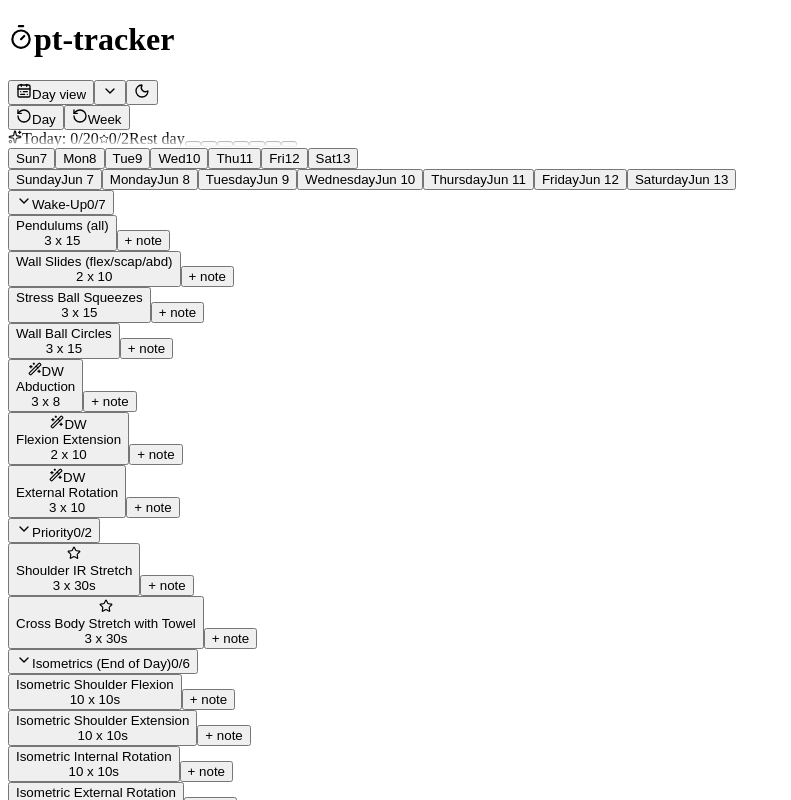
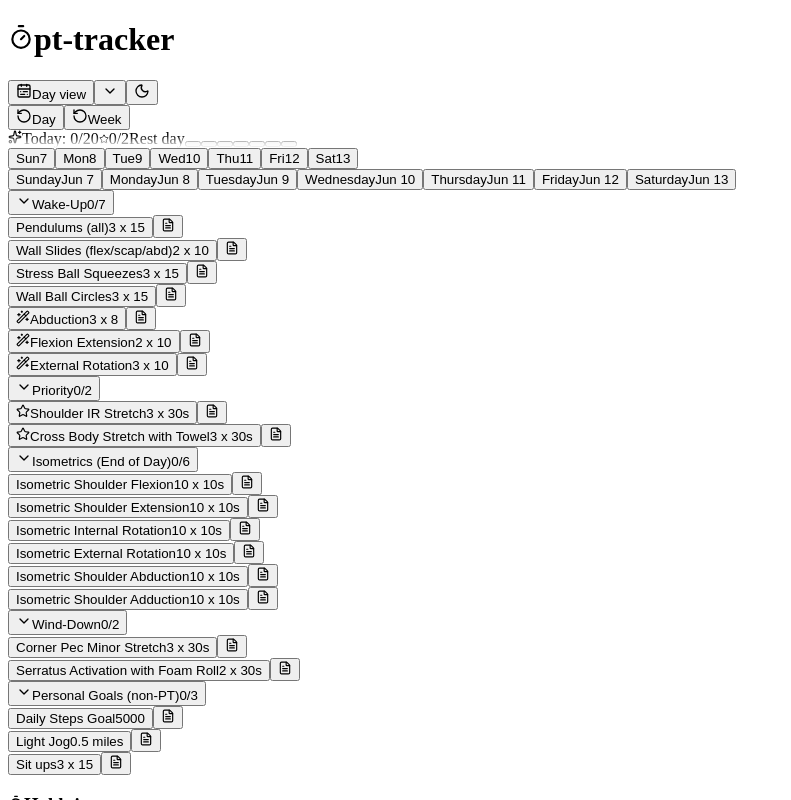
Before and after one commit to ungoldman/pt-tracker, a React (Vite) app: page / in a window 1280 px wide. Both pictures are taken after a click on the button "Week view". Shown: the top 800 px of the page, without its empty margins (0-791 px from the left). Built offline with nearby package versions, Linux system fonts and the light colour scheme; the HTML template or start-up script is replaced by a standard one.

Commit message:
dense single-line rows, flat list, icon badges

```diff
--- a/src/App.jsx
+++ b/src/App.jsx
@@ -361,7 +361,7 @@ const App = () => {
               <div key={category}>
                 <button
                   onClick={() => toggleCategoryCollapse(day, category)}
-                  className={`w-full flex items-center gap-2 font-semibold text-xs uppercase tracking-wide mb-2 px-2 py-1 rounded transition-colors ${
+                  className={`w-full flex items-center gap-2 font-semibold text-xs uppercase tracking-wide mb-1 px-2 py-1 rounded transition-colors ${
                     darkMode
                       ? 'text-blue-400 hover:bg-gray-700/50'
                       : 'text-blue-600 hover:bg-blue-50'
@@ -385,7 +385,7 @@ const App = () => {
                   </span>
                 </button>
                 <div
-                  className={`h-1 mx-2 mb-2 rounded-full overflow-hidden ${darkMode ? 'bg-gray-700/60' : 'bg-gray-200'}`}
+                  className={`h-1 mx-2 mb-1.5 rounded-full overflow-hidden ${darkMode ? 'bg-gray-700/60' : 'bg-gray-200'}`}
                 >
                   <div
                     className={`h-full rounded-full transition-all duration-300 ${
@@ -397,7 +397,7 @@ const App = () => {
                   />
                 </div>
                 {!isCollapsed && (
-                  <div className="space-y-2">
+                  <div className={`divide-y ${darkMode ? 'divide-gray-700/60' : 'divide-gray-200'}`}>
                     {exList.map(({ ex, index: exIndex }) => {
                       const exerciseKey = `${day}-${category}-${exIndex}`;
                       const noteText = getNote(day, category, exIndex);
--- a/src/components/ExerciseRow.jsx
+++ b/src/components/ExerciseRow.jsx
@@ -4,10 +4,11 @@ import Confetti from './Confetti';
 import { formatExerciseName, getExerciseIcon, getPriorityIcon } from '../lib/exerciseDisplay';
 
 /**
- * One exercise: completion toggle, equipment/priority badges, sets/reps, and
- * (in day/3-day view) an expandable note editor. Presentational — all state
- * reads and mutations come in as props. Memoized so note keystrokes and
- * confetti only re-render the affected row, not every row on screen.
+ * One exercise as a dense flat list row: completion toggle, badges, name,
+ * sets/reps right-aligned on one line (day/3-day) or stacked (narrow week
+ * columns), plus a note affordance with an expandable editor in day/3-day
+ * view. Presentational — all state reads and mutations come in as props.
+ * Memoized so note keystrokes and confetti only re-render the affected row.
  */
 export default memo(function ExerciseRow({
   ex,
@@ -30,102 +31,101 @@ export default memo(function ExerciseRow({
   discardNote,
   handleNoteChange,
 }) {
-  return (
-    <div
-      className={`relative w-full rounded-lg border overflow-hidden ${
-        completed
-          ? darkMode
-            ? 'bg-green-900/30 border-green-700'
-            : 'bg-green-50 border-green-300'
-          : darkMode
-            ? 'bg-gray-900/50 border-gray-700'
-            : 'bg-gradient-to-r from-gray-50 to-white border-gray-100'
-      } ${ex.priority === 'high' && !completed ? 'border-l-4 border-l-yellow-400' : ''}`}
-    >
-      <button
-        onClick={() => toggleComplete(day, category, exIndex)}
-        className="w-full flex items-center gap-3 p-3 text-left transition-all duration-200"
-      >
-        {showConfetti && <Confetti onComplete={onConfettiComplete} />}
-
-        <div
-          className={`flex-shrink-0 w-6 h-6 rounded-full border-2 flex items-center justify-center transition-all duration-200 ${
-            completed
-              ? 'bg-green-500 border-green-500 text-white scale-110'
-              : darkMode
-                ? 'bg-gray-800 border-gray-600 hover:border-blue-400'
-                : 'bg-white border-gray-300 hover:border-blue-400'
-          }`}
-        >
-          {completed && <Check size={14} strokeWidth={3} />}
-        </div>
-        <div className="flex-1 min-w-0">
-          <div className="flex items-center gap-2">
-            {getPriorityIcon(ex.priority, darkMode)}
-            {getExerciseIcon(ex.name, darkMode)}
-            <div
-              className={`font-medium text-sm leading-tight ${
-                completed
+  const showNotesUI = viewMode === 'day' || viewMode === 'three';
+  const repsText = (
+    <>
+      {ex.sets ? `${ex.sets} x ` : ''}
+      {ex.reps}
+      {ex.hold}
+      {ex.target}
+    </>
+  );
+  const nameColor = completed
     ? darkMode
       ? 'text-green-300'
       : 'text-green-800'
     : darkMode
       ? 'text-gray-200'
-                    : 'text-gray-800'
-              }`}
-            >
-              {formatExerciseName(ex.name)}
-            </div>
-          </div>
-          <div
-            className={`text-xs mt-1 font-medium ${
-              completed
+      : 'text-gray-800';
+  const repsColor = completed
     ? darkMode
       ? 'text-green-400'
       : 'text-green-600'
     : darkMode
       ? 'text-gray-400'
-                  : 'text-gray-500'
+      : 'text-gray-500';
+
+  return (
+    <div
+      className={`relative ${completed ? (darkMode ? 'bg-green-900/25' : 'bg-green-50') : ''} ${
+        ex.priority === 'high' && !completed ? 'border-l-2 border-l-yellow-400' : ''
       }`}
     >
-            {ex.sets ? `${ex.sets} x ` : ''}
-            {ex.reps}
-            {ex.hold}
-            {ex.target}
-          </div>
-          {viewMode === 'week' && noteText && (
-            <div
-              className={`mt-2 inline-flex items-center gap-1 text-[11px] px-2 py-1 rounded-full ${
-                darkMode
-                  ? 'bg-amber-900/40 text-amber-100 border border-amber-800'
-                  : 'bg-amber-50 text-amber-700 border border-amber-200'
+      <button
+        onClick={() => toggleComplete(day, category, exIndex)}
+        className={`w-full flex items-center gap-2.5 pl-2 py-2 min-h-[44px] text-left ${
+          showNotesUI ? 'pr-9' : 'pr-2'
         }`}
       >
-              <span className="w-2 h-2 rounded-full bg-amber-500"></span>
-              Notes saved
-            </div>
+        {showConfetti && <Confetti onComplete={onConfettiComplete} />}
+
+        <span
+          className={`flex-shrink-0 w-5 h-5 rounded-full border-2 flex items-center justify-center transition-all duration-200 ${
+            completed
+              ? 'bg-green-500 border-green-500 text-white'
+              : darkMode
+                ? 'bg-gray-800 border-gray-600'
+                : 'bg-white border-gray-300'
+          }`}
+        >
+          {completed && <Check size={12} strokeWidth={3} />}
+        </span>
+        {getPriorityIcon(ex.priority, darkMode)}
+        {getExerciseIcon(ex.name, darkMode)}
+        {viewMode === 'week' ? (
+          <span className="flex-1 min-w-0">
+            <span className={`block text-sm font-medium leading-tight ${nameColor}`}>
+              {formatExerciseName(ex.name)}
+              {hasNote && (
+                <span
+                  className="inline-block w-1.5 h-1.5 rounded-full bg-amber-500 ml-1.5 align-middle"
+                  title="Has a note"
+                />
               )}
-        </div>
+            </span>
+            <span className={`block text-xs mt-0.5 font-medium ${repsColor}`}>{repsText}</span>
+          </span>
+        ) : (
+          <>
+            <span className={`flex-1 min-w-0 text-sm font-medium leading-tight ${nameColor}`}>
+              {formatExerciseName(ex.name)}
+            </span>
+            <span className={`text-xs font-medium whitespace-nowrap ${repsColor}`}>{repsText}</span>
+          </>
+        )}
       </button>
-      {(viewMode === 'day' || viewMode === 'three') && (
-        <>
-          {!isExpanded ? (
+
+      {showNotesUI && !isExpanded && (
         <button
           onClick={(e) => {
             e.stopPropagation();
             openNotes(exerciseKey);
           }}
-              className={`absolute bottom-2 right-2 inline-flex items-center gap-1 text-xs px-2 py-1 rounded-md border transition-all ${
-                darkMode
-                  ? 'text-gray-400 border-gray-700 bg-transparent hover:text-gray-200 hover:border-gray-500 hover:bg-gray-800'
-                  : 'text-gray-500 border-gray-200 bg-transparent hover:text-gray-800 hover:border-gray-300 hover:bg-blue-50'
-              }`}
-              title={hasNote ? '' : 'Add notes'}
+          className="absolute right-1 top-1/2 -translate-y-1/2 p-2"
+          title={hasNote ? 'View note' : 'Add a note'}
         >
-              {!hasNote && ' + note'}
-              {hasNote && <BellRing size={12} className="text-orange-400 fill-amber-300" />}
+          {hasNote ? (
+            <BellRing size={14} className="text-orange-400 fill-amber-300" />
+          ) : (
+            <FileText
+              size={14}
+              className={darkMode ? 'text-gray-600 hover:text-gray-300' : 'text-gray-300 hover:text-gray-600'}
+            />
+          )}
         </button>
-          ) : (
+      )}
+
+      {showNotesUI && isExpanded && (
         <div
           className={`border-t text-xs px-3 pb-3 pt-2 ${
             darkMode ? 'border-gray-700 bg-gray-900/40' : 'border-gray-100 bg-white/60'
@@ -148,9 +148,7 @@ export default memo(function ExerciseRow({
                     discardNote(exerciseKey);
                   }}
                   className={`text-[11px] rounded-md transition-colors hover:underline opacity-75 ${
-                        darkMode
-                          ? 'text-gray-400 hover:text-red-500'
-                          : 'text-gray-600 hover:text-red-500'
+                    darkMode ? 'text-gray-400 hover:text-red-500' : 'text-gray-600 hover:text-red-500'
                   }`}
                   title="Discard note"
                 >
@@ -163,9 +161,7 @@ export default memo(function ExerciseRow({
                   closeNotes(exerciseKey);
                 }}
                 className={`text-[11px] rounded-md transition-colors hover:underline opacity-75 ${
-                      darkMode
-                        ? 'text-gray-400 hover:text-blue-500'
-                        : 'text-gray-600 hover:text-blue-500'
+                  darkMode ? 'text-gray-400 hover:text-blue-500' : 'text-gray-600 hover:text-blue-500'
                 }`}
                 title="Close notes"
               >
@@ -191,10 +187,9 @@ export default memo(function ExerciseRow({
           />
         </div>
       )}
-        </>
-      )}
+
       {justCompleted && (
-        <div className="absolute inset-0 pointer-events-none ring-2 ring-green-400/70 rounded-lg"></div>
+        <div className="absolute inset-0 pointer-events-none ring-2 ring-inset ring-green-400/70"></div>
       )}
     </div>
   );
--- a/src/lib/exerciseDisplay.jsx
+++ b/src/lib/exerciseDisplay.jsx
@@ -9,31 +9,28 @@ export function formatExerciseName(name) {
     .trim();
 }
 
-/** Equipment badge inferred from the exercise name, or null. */
+/** Icon-only equipment badge inferred from the exercise name, or null. */
 export function getExerciseIcon(exerciseName, darkMode) {
   const n = exerciseName.toLowerCase();
   if (n.includes('dumbbell')) {
     return (
-      <div className="flex items-center gap-1" title="Dumbbell">
+      <span className="flex-shrink-0 flex items-center" title="Dumbbell">
         <Dumbbell size={14} className={darkMode ? 'text-red-400' : 'text-red-500'} />
-        <span className={`text-xs ${darkMode ? 'text-red-400' : 'text-red-500'}`}>DB</span>
-      </div>
+      </span>
     );
   }
   if (n.includes('dowel')) {
     return (
-      <div className="flex items-center gap-1" title="Dowel">
+      <span className="flex-shrink-0 flex items-center" title="Dowel">
         <Wand2 size={14} className={darkMode ? 'text-purple-400' : 'text-purple-500'} />
-        <span className={`text-xs ${darkMode ? 'text-purple-400' : 'text-purple-500'}`}>DW</span>
-      </div>
+      </span>
     );
   }
   if (n.includes('resistance')) {
     return (
-      <div className="flex items-center gap-1" title="Resistance Band">
+      <span className="flex-shrink-0 flex items-center" title="Resistance Band">
         <InfinityIcon size={14} className={darkMode ? 'text-green-400' : 'text-green-500'} />
-        <span className={`text-xs ${darkMode ? 'text-green-400' : 'text-green-500'}`}>RB</span>
-      </div>
+      </span>
     );
   }
   return null;
```
Lines whose indentation alone changed are shown as unchanged.
